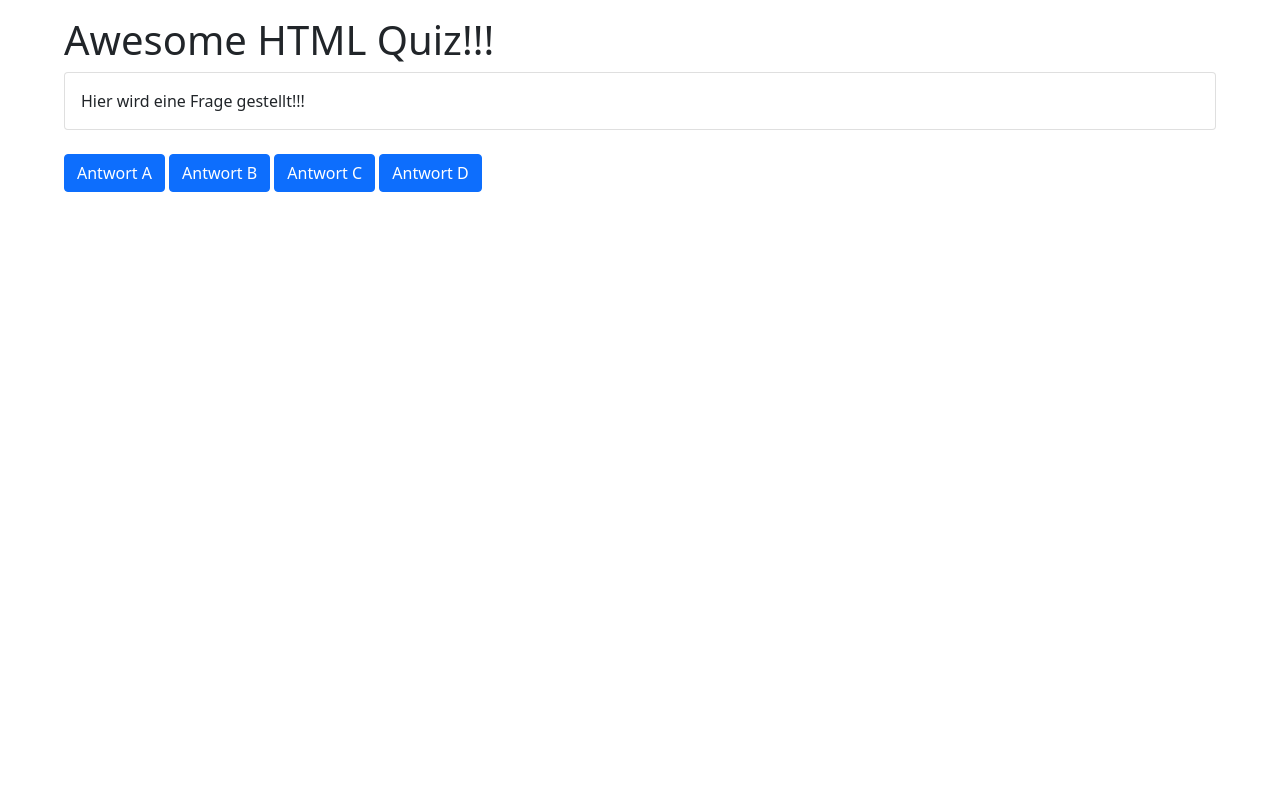
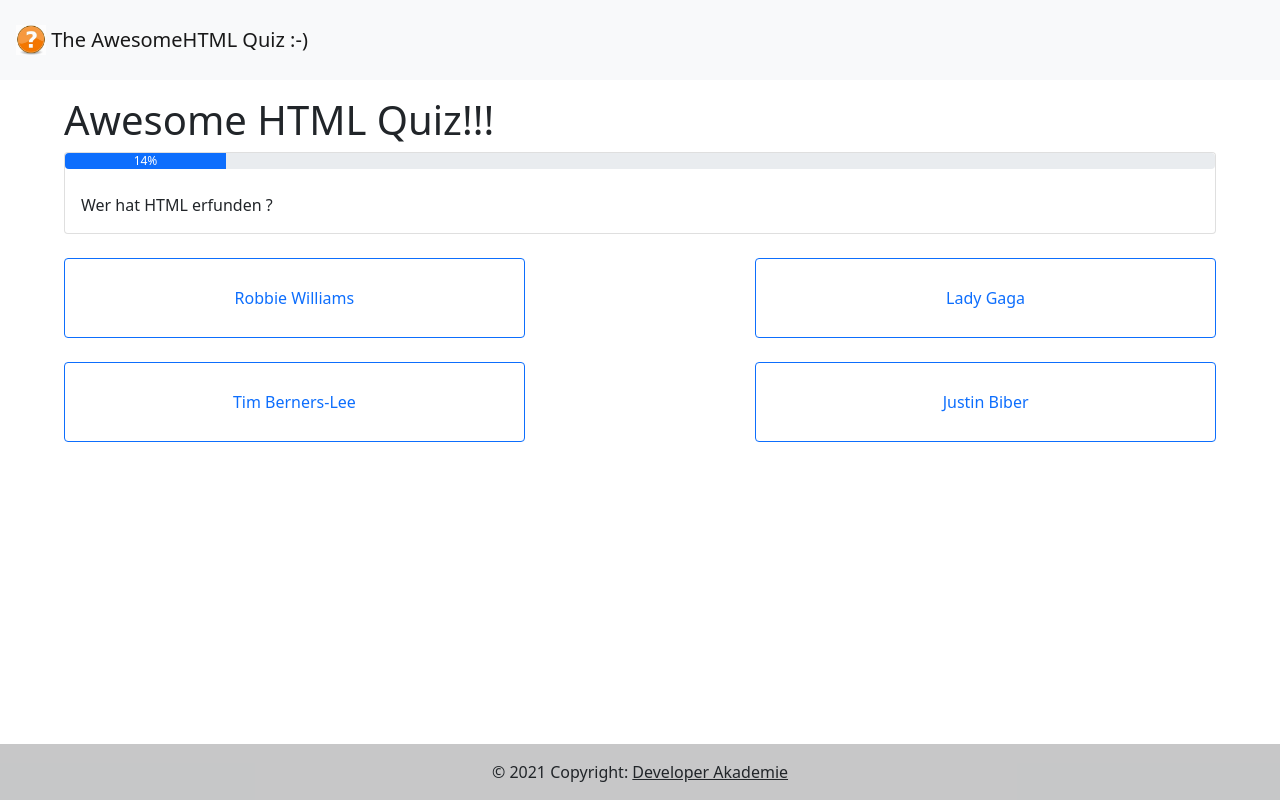
Before and after one commit to AlexKummerer/Quizapp, a plain HTML site: page index.html in a window 1280 px wide. Drawn offline with Linux system fonts and the light colour scheme.

Commit message:
quizapp ready

```diff
--- a/css/index.css
+++ b/css/index.css
@@ -3,4 +3,32 @@ body {
     padding: 16px;
     padding-left: 64px;
     padding-right: 64px;
+    padding-top: 96px;
 }
+
+.navbar-custom {
+    position: fixed;
+    top: 0;
+    right: 0;
+    left: 0;
+    height: 80px;
+    z-index: 50;
+    padding-left: 16px;
+}
+
+.footer-custom {
+    position: absolute;
+    left: 0;
+    right: 0;
+    bottom: 0;
+}
+
+.quiz-answer-row {
+    display: flex;
+    justify-content: space-between;
+}
+
+.quiz-answer-row button {
+    width: 40%;
+    height: 80px;
+}
--- a/index.html
+++ b/index.html
@@ -1,28 +1,86 @@
 <!DOCTYPE html>
-<html lang="de">
+<html lang="en">
 
 <head>
     <meta charset="UTF-8" />
     <meta name="viewport" content="width=device-width, initial-scale=1.0" />
     <title>Quizzapp</title>
     <script src="js/bootstrap.min.js"></script>
-    <script src="js/index.js"></script>
+    <script src="js/game.js"></script>
+    <script src="js/questions.js"></script>
     <link rel="stylesheet" href="css/bootstrap.min.css" />
     <link rel="stylesheet" href="css/index.css" />
 </head>
 
-<body>
-    <h1>Awesome HTML Quiz!!!</h1>
-    <div class="card">
-        <div class="card-body">Hier wird eine Frage gestellt!!!</div>
+<body onload="nextQuestion()">
+    <!-- Image and text -->
+    <nav class="navbar navbar-light navbar-custom bg-light">
+        <a class="navbar-brand" href="#">
+            <img src="img/question.jpg" width="30" height="30" class="d-inline-block align-top" alt="" /> The AwesomeHTML Quiz :-)
+        </a>
+    </nav>
+
+    <div id="quiz-finished-container" class="d-none">
+        <h2>You finished the Quiz, Congretulations!!!</h2>
+        <img src="img/firework.jpg" alt="">
     </div>
 
-    <div class="mt-4">
-        <button class="btn btn-primary">Antwort A</button>
-        <button class="btn btn-primary">Antwort B</button>
-        <button class="btn btn-primary">Antwort C</button>
-        <button class="btn btn-primary">Antwort D</button>
+    <div id="quiz-container">
+        <div id="right-answer" class="alert alert-success d-none" role="alert">
+            Deine Anwort ist richtig !!!
+        </div>
+        <div id="wrong-answer" class="alert alert-danger d-none" role="alert">
+            Deine Anwort ist falsch !!!
+        </div>
+
+        <h1>Awesome HTML Quiz!!!</h1>
+        <div class="card">
+            <div class="progress">
+                <div id="progress-bar" class="progress-bar" role="progressbar" style="width: 0%">
+                    0%
+                </div>
+            </div>
+
+            <div class="card-body pt-4" id="question">
+                Hier wird eine Frage gestellt!!!
+            </div>
+        </div>
+
+        <div class="mt-4">
+            <div class="quiz-answer-row mt-4">
+                <button onclick="answer(1)" class="btn btn-outline-primary" id="answer1">
+            Antwort A
+          </button>
+                <button onclick="answer(2)" class="btn btn-outline-primary" id="answer2">
+            Antwort B
+          </button>
+            </div>
+            <div class="quiz-answer-row mt-4">
+                <button onclick="answer(3)" class="btn btn-outline-primary" id="answer3">
+            Antwort C
+          </button>
+                <button onclick="answer(4)" class="btn btn-outline-primary" id="answer4">
+            Antwort D
+          </button>
+            </div>
+        </div>
+
+        <div class="mt-4">
+            <button onclick="nextQuestion()" id="next-btn" class="btn btn-info d-none">
+          Nächste Frage
+        </button>
+        </div>
     </div>
-</body>
-
+    <!-- Footer-->
+    <footer class="bg-light text-center text-lg-start footer-custom">
+        <!-- Copyright -->
+        <div class="text-center p-3" style="background-color: rgba(0, 0, 0, 0.2)">
+            © 2021 Copyright:
+            <a class="text-dark" href="https://developerakademie.com">Developer Akademie</a
+        >
+      </div>
+      <!-- Copyright -->
+    </footer>
+    <!--Footer-->
+  </body>
 </html>
--- /dev/null
+++ b/js/game.js
@@ -0,0 +1,121 @@
+let allQuestions = [{
+        question: "Wer hat HTML erfunden ?",
+        answer_1: "Robbie Williams",
+        answer_2: "Lady Gaga",
+        answer_3: "Tim Berners-Lee",
+        answer_4: "Justin Biber",
+        right_answer: 3,
+    },
+
+    {
+        question: "Wie stellt man Text am Besten dar",
+        answer_1: "&ltstrong&gt",
+        answer_2: "CSS nutzen",
+        answer_3: "&ltbold&gt",
+        answer_4: "&ltb&gt",
+        right_answer: 1,
+    },
+
+    {
+        question: "Welches Attribut kann man NICHT für Textarea vewenden",
+        answer_1: "readonly",
+        answer_2: "max",
+        answer_3: "from",
+        answer_4: "spellcheck",
+        right_answer: 1,
+    },
+
+    {
+        question: "Wie wählst du alle Elemente von Tyl &lta&gt mit dem Attribut title aus",
+        answer_1: "a[title]{...}",
+        answer_2: "a &gt title{...}",
+        answer_3: "a.title{...}",
+        answer_4: "a=title{...}",
+        right_answer: 3,
+    },
+
+    {
+        question: "Was bedeutet das HTML Tag &lta&gt",
+        answer_1: "Text Fett",
+        answer_2: "Container",
+        answer_3: "Link",
+        answer_4: "Kursiv",
+        right_answer: 3,
+    },
+
+    {
+        question: "Wie bindet man eine Website in eine Website ein ?",
+        answer_1: "&ltiframe&gt, &ltframe&gt and &ltframeset&gt",
+        answer_2: "&ltiframe&gt",
+        answer_3: "&ltframe&gt",
+        answer_4: "&ltframeset&gt",
+        right_answer: 2,
+    },
+
+    {
+        question: "Wie definiert man in Javascript eine Variable ?",
+        answer_1: "let 100 = rate",
+        answer_2: "100 = let rate",
+        answer_3: "rate = 100",
+        answer_4: "let rate = 100",
+        right_answer: 4,
+    },
+];
+
+let right_answer;
+let question_number = 0;
+let progress = 0;
+
+function hideElements() {
+    document.getElementById("right-answer").classList.add("d-none");
+    document.getElementById("next-btn").classList.add("d-none");
+}
+
+function nextQuestion() {
+    hideElements();
+
+    if (question_number == allQuestions.length) {
+        finishQuiz();
+    } else {
+        question_number = question_number + 1;
+
+        progress = Math.round((question_number / allQuestions.length) * 100);
+        document.getElementById("progress-bar").innerHTML = progress + "%";
+        document.getElementById("progress-bar").style.width = progress + "%";
+
+        loadQuestion();
+    }
+}
+
+function loadQuestion() {
+    document.getElementById("question").innerHTML =
+        allQuestions[question_number - 1]["question"];
+    document.getElementById("answer1").innerHTML =
+        allQuestions[question_number - 1]["answer_1"];
+    document.getElementById("answer2").innerHTML =
+        allQuestions[question_number - 1]["answer_2"];
+    document.getElementById("answer3").innerHTML =
+        allQuestions[question_number - 1]["answer_3"];
+    document.getElementById("answer4").innerHTML =
+        allQuestions[question_number - 1]["answer_4"];
+    right_answer = allQuestions[question_number - 1]["right_answer"];
+}
+
+function answer(a) {
+    if (a == right_answer) {
+        // Right answer
+        document.getElementById("wrong-answer").classList.add("d-none");
+        document.getElementById("right-answer").classList.remove("d-none");
+        //Show next button
+        document.getElementById("next-btn").classList.remove("d-none");
+    } else {
+        document.getElementById("right-answer").classList.add("d-none");
+        document.getElementById("wrong-answer").classList.remove("d-none");
+    }
+}
+
+function finishQuiz() {
+    document.getElementById("quiz-container").classList.add("d-none")
+    document.getElementById("quiz-finished-container").classList.remove("d-none")
+
+}
```
Also changed, not shown: img/firework.jpg (added), img/question.jpg (added), js/index.js (deleted), js/questions.js (added), package-lock.json (added).
